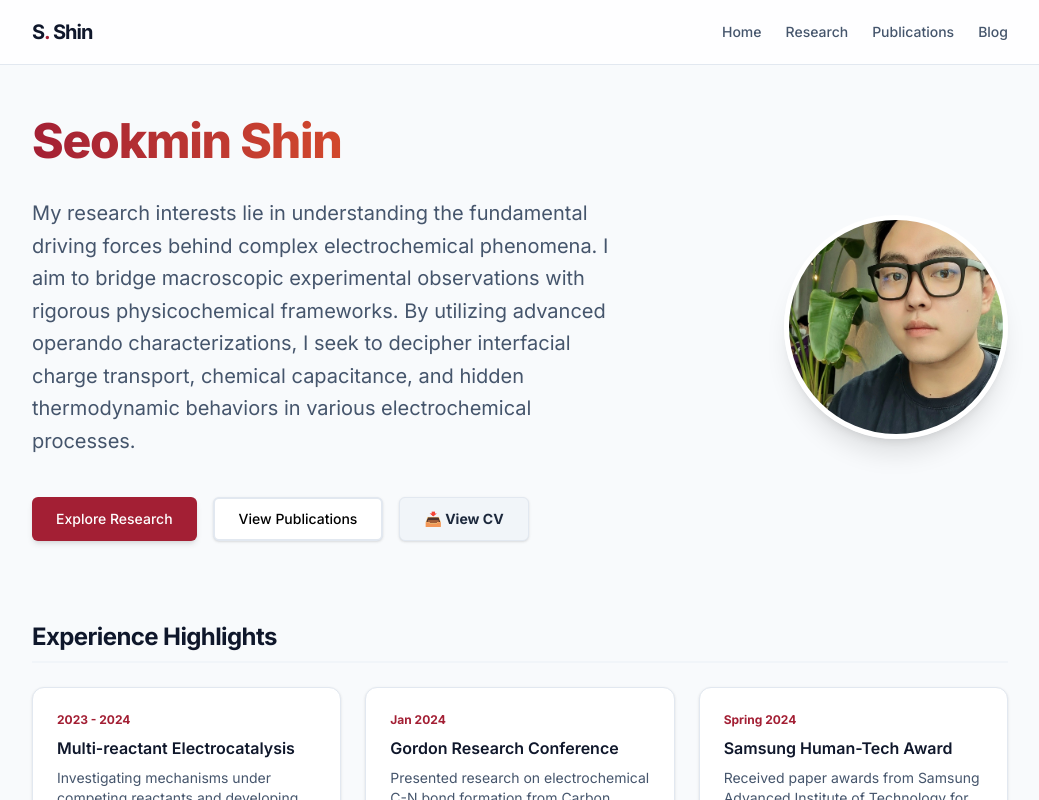
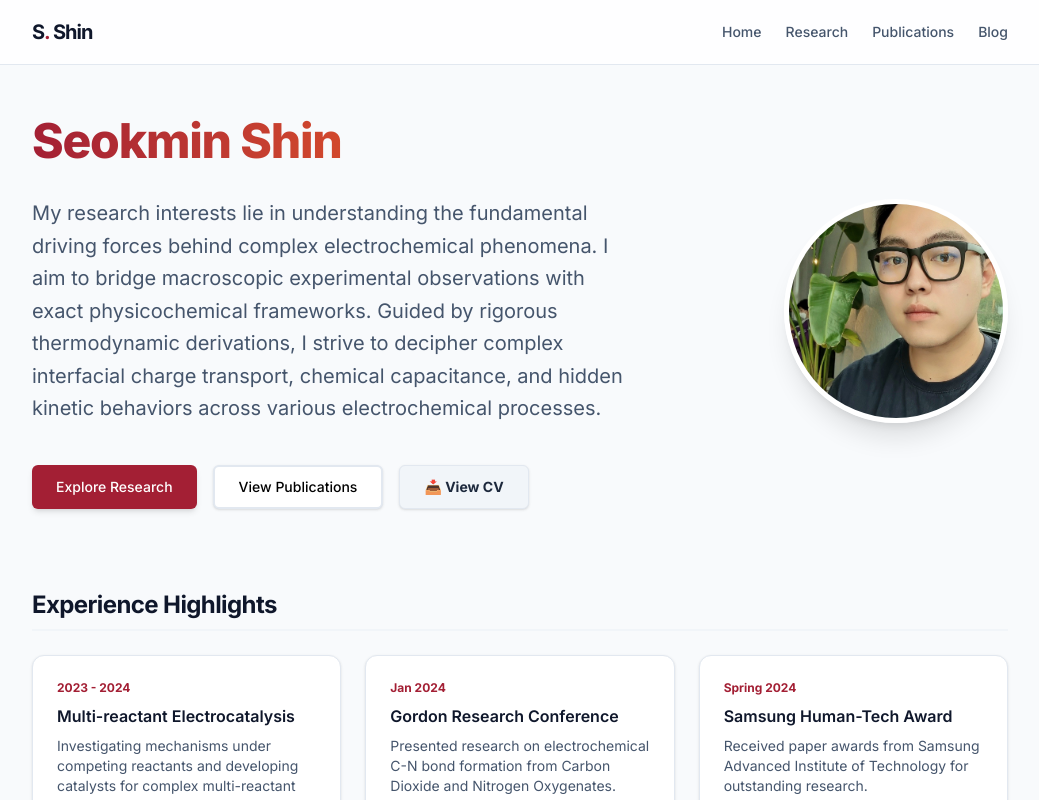
Before and after one commit to SeokminShin/portfolio, a Next.js app: page / in a window 1280 px wide. Shown: the top 800 px of the page, without its empty margins (120-1159 px from the left). Built offline with nearby package versions, Linux system fonts and the light colour scheme.

Commit message:
Update intro to emphasize rigorous thermodynamic derivations over utilizing characterizations

```diff
--- a/src/app/page.tsx
+++ b/src/app/page.tsx
@@ -11,7 +11,7 @@ export default function Home() {
             Seokmin Shin
           </h1>
           <p className="text-lg text-slate-600 leading-relaxed md:text-xl">
-            My research interests lie in understanding the fundamental driving forces behind complex electrochemical phenomena. I aim to bridge macroscopic experimental observations with rigorous physicochemical frameworks. By utilizing advanced operando characterizations, I seek to decipher interfacial charge transport, chemical capacitance, and hidden thermodynamic behaviors in various electrochemical processes.
+            My research interests lie in understanding the fundamental driving forces behind complex electrochemical phenomena. I aim to bridge macroscopic experimental observations with exact physicochemical frameworks. Guided by rigorous thermodynamic derivations, I strive to decipher complex interfacial charge transport, chemical capacitance, and hidden kinetic behaviors across various electrochemical processes.
           </p>
           <div className="flex flex-wrap items-center justify-center sm:justify-start gap-4 pt-4">
             <Link
```
